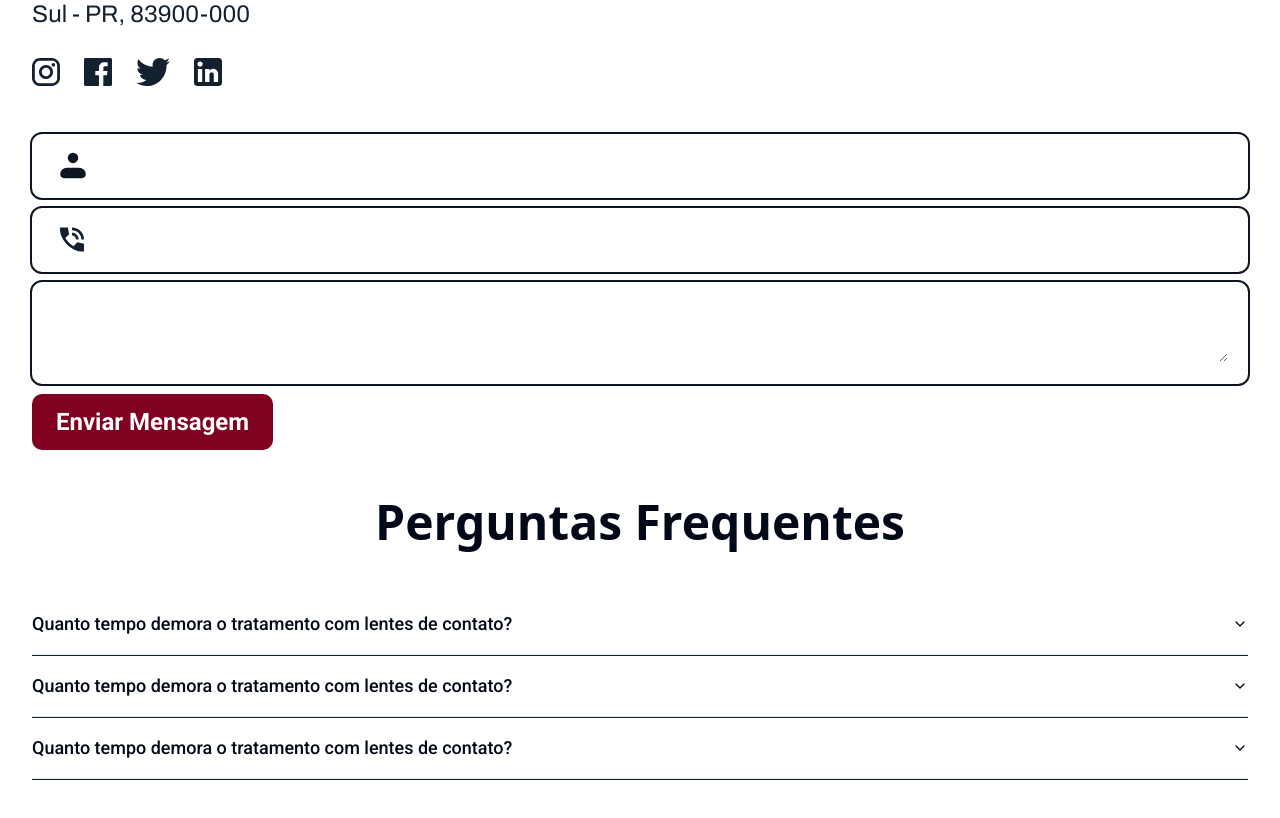
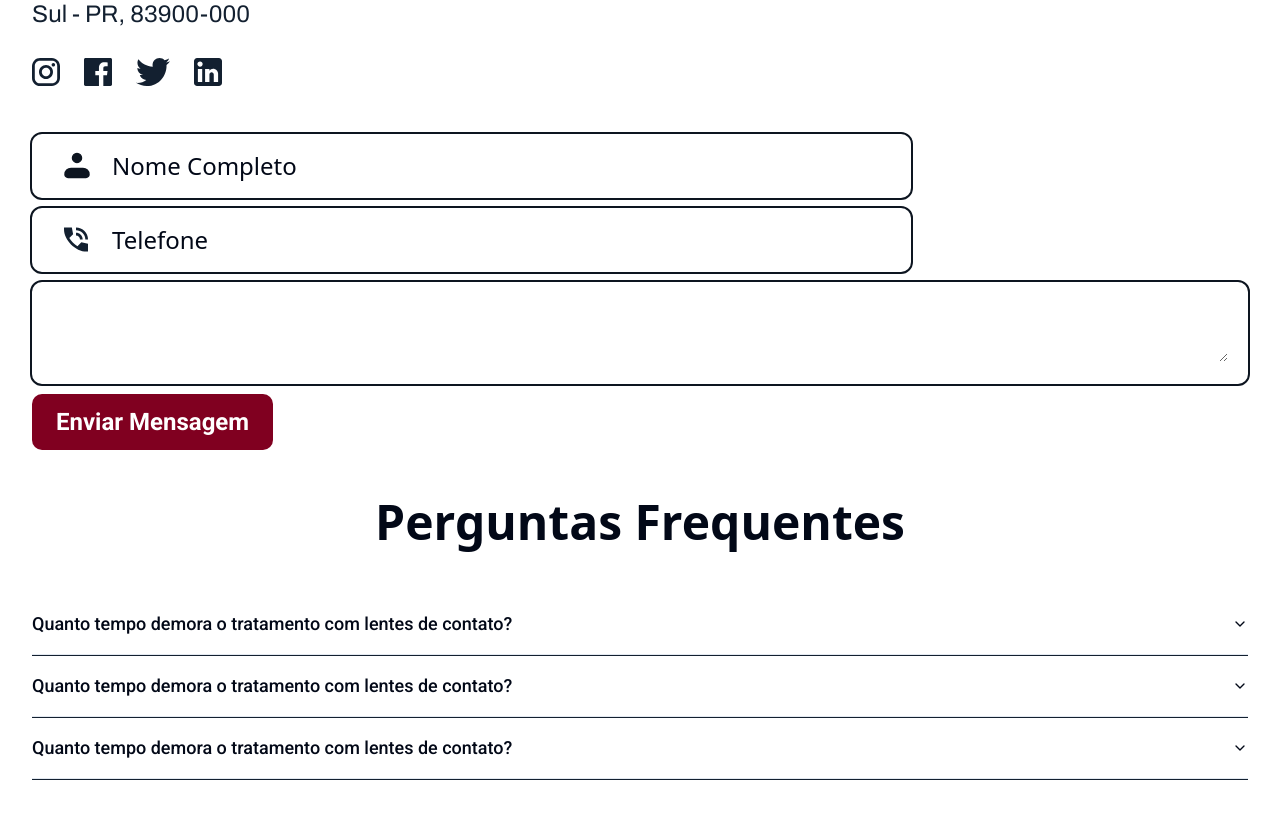
Before and after one commit to GustavoGigacz/odonto-suelen-project, a Next.js app: page / in a window 1280 px wide. Shown: the part 9260-10078 px from the top of the page. Built offline with nearby package versions, Linux system fonts and the light colour scheme.

Commit message:
Add floating tag inputs

```diff
--- /dev/null
+++ b/app/components/home/ContactUs/Input.tsx
@@ -0,0 +1,60 @@
+import { motion } from 'framer-motion';
+import { useState } from 'react';
+
+interface InputProps {
+  Icon: () => JSX.Element;
+  label: string;
+  name: string;
+  value: string;
+  setValue: (value: string) => void;
+}
+
+export default function Input({
+  Icon,
+  label,
+  name,
+  value,
+  setValue,
+}: InputProps) {
+  const [focused, setFocused] = useState(false);
+
+  return (
+    <div className='flex flex-col'>
+      <div className='h-16 max-w-fit inline-flex items-center pl-8 -mb-16 relative z-4 pointer-events-none'>
+        <Icon />
+      </div>
+      <motion.label
+        className='h-16 max-w-fit inline-flex items-center pl-20 -mb-16 relative z-4 pointer-events-none text-2xl'
+        initial={{
+          x: 0,
+          y: 0,
+          fontSize: '24px',
+          color: 'var(--text-2)',
+        }}
+        animate={{
+          y: focused || value ? -21 : 0,
+          fontSize: focused || value ? '16px' : '24px',
+          color: focused || value ? 'var(--accent-cyan)' : 'var(--text-2)',
+        }}
+        htmlFor={name}
+      >
+        {label}
+      </motion.label>
+      <input
+        onChange={(e) => {
+          setValue(e.target.value);
+        }}
+        name={name}
+        value={value}
+        type='text'
+        className='text-2xl outline-2 outline-black1 outline rounded-[10px] pb-3 pt-5 pl-20 pr-4 w-[879px]'
+        onFocus={() => {
+          setFocused(true);
+        }}
+        onBlur={() => {
+          setFocused(false);
+        }}
+      />
+    </div>
+  );
+}
--- a/app/components/home/ContactUs.tsx
+++ b/app/components/home/ContactUs/index.tsx
@@ -1,13 +1,23 @@
-import Link from "next/link";
-import InstagramIcon from "../shared/icons/InstagramIcon";
-import FacebookIcon from "../shared/icons/FacebookIcon";
-import LinkedinIcon from "../shared/icons/LinkedinIcon";
-import TwitterIcon from "../shared/icons/TwitterIcon";
-import UserIcon from "../shared/icons/UserIcon";
-import PhoneIcon from "../shared/icons/PhoneIcon";
-import MessangeIcon from "../shared/icons/MessangeIcon";
+'use client';
+
+import { useState } from 'react';
+import Link from 'next/link';
+import InstagramIcon from '../../shared/icons/InstagramIcon';
+import FacebookIcon from '../../shared/icons/FacebookIcon';
+import LinkedinIcon from '../../shared/icons/LinkedinIcon';
+import TwitterIcon from '../../shared/icons/TwitterIcon';
+import UserIcon from '../../shared/icons/UserIcon';
+import PhoneIcon from '../../shared/icons/PhoneIcon';
+import MessangeIcon from '../../shared/icons/MessangeIcon';
+import Input from './Input';
 
 export default function ContactUs() {
+  const [form, setForm] = useState({
+    nome: '',
+    telefone: '',
+    mensagem: '',
+  });
+
   return (
     <div className='w-full max-w-desktop px-8 mx-auto flex screen3:flex-row flex-col justify-between screen3:mb-60 mb-12'>
       <div className=' text-blue1 mb-12'>
@@ -27,7 +37,7 @@ export default function ContactUs() {
             <span className='font-roboto font-bold screen4:text-3xl text-xl'>
               Email
             </span>
-            <Link href={"#"} className='font-archivo screen4:text-2xl text-sm'>
+            <Link href={'#'} className='font-archivo screen4:text-2xl text-sm'>
               drasuelen@gmail.com
             </Link>
           </li>
@@ -43,22 +53,22 @@ export default function ContactUs() {
         </ul>
         <ul className='flex gap-6'>
           <li>
-            <Link href={"#"}>
+            <Link href={'#'}>
               <InstagramIcon />
             </Link>
           </li>
           <li>
-            <Link href={"#"}>
+            <Link href={'#'}>
               <FacebookIcon />
             </Link>
           </li>
           <li>
-            <Link href={"#"}>
+            <Link href={'#'}>
               <TwitterIcon />
             </Link>
           </li>
           <li>
-            <Link href={"#"}>
+            <Link href={'#'}>
               <LinkedinIcon />
             </Link>
           </li>
@@ -66,24 +76,24 @@ export default function ContactUs() {
       </div>
       <div>
         <form action='' className='flex flex-col screeb4:gap-6 gap-[10px] '>
-          <div className='flex gap-10 items-center outline-2 outline-black1 outline rounded-[10px] py-4 pl-7 pr-4'>
-            <span>
-              <UserIcon />
-            </span>
-            <input
-              type='text'
-              className='border-none outline-none text-2xl w-[700px]'
-            />
-          </div>
-          <div className='flex gap-10 items-center outline-2 outline-black1 outline rounded-[10px] py-4 pl-7 pr-4'>
-            <span>
-              <PhoneIcon />
-            </span>
-            <input
-              type='text'
-              className='border-none outline-none text-2xl w-[700px]'
-            />
-          </div>
+          <Input
+            Icon={UserIcon}
+            label='Nome Completo'
+            name='nome_completo'
+            value={form.nome}
+            setValue={(value) => {
+              setForm((prev) => ({ ...prev, nome: value }));
+            }}
+          />
+          <Input
+            Icon={PhoneIcon}
+            label='Telefone'
+            name='telefone'
+            value={form.telefone}
+            setValue={(value) => {
+              setForm((prev) => ({ ...prev, telefone: value }));
+            }}
+          />
           <div className=' outline-2 outline-black1 outline rounded-[10px] py-4 pl-7 pr-5'>
             <textarea className='border-none outline-none text-2xl w-full'></textarea>
           </div>
```
